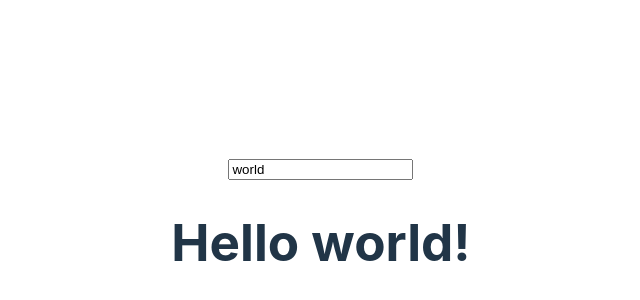
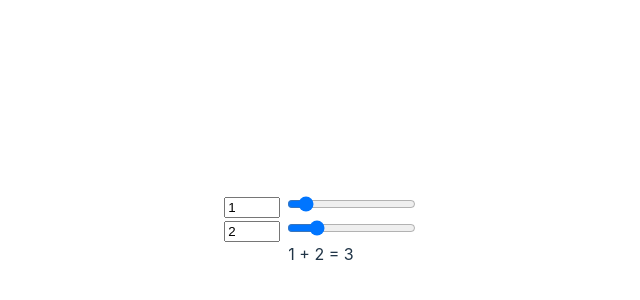
Before and after one commit to Filipe-vilela-felix/svelte-tutorial, a Svelte app: page / in a window 1280 px wide. Shown: the part 170-470 px from the top of the page, without its empty margins (319-959 px from the left). Built offline with nearby package versions, Linux system fonts and the light colour scheme.

Commit message:
numeric-inputs

```diff
--- a/src/App.svelte
+++ b/src/App.svelte
@@ -1,17 +1,30 @@
 <script>
-  let name = 'world';
+  let a = 1;
+  let b = 2;
 </script>
 
-<input bind:value={name} />
+<label>
+  <input type="number" bind:value={a} min="0" max="10" />
+  <input type="range" bind:value={a} min="0" max="10" />
+</label>
 
-<h1>Hello {name}!</h1>
+<br>
+
+<label>
+  <input type="number" bind:value={b} min="0" max="10" />
+  <input type="range" bind:value={b} min="0" max="10" />
+</label>
+
+<br>
+
+{a} + {b} = {a + b}
 
 <!--
 
-  Como regra geral, o fluxo de dados no Svelte é de cima para baixo — um componente pai pode definir props em um componente filho e
-  um componente pode definir atributos em um elemento, mas não o contrário.
+  Claro! O DOM (Document Object Model) é uma representação em árvore da estrutura de uma página da web.
+  No DOM, todos os valores são armazenados como strings, mesmo que sejam números. Isso pode ser um problema quando você está trabalhando com
+  entradas numéricas, como campos de entrada do tipo “number” ou “range”, pois significa que você precisa lembrar de converter o valor da entrada
+  para um número antes de usá-lo.
 
-  Às vezes é útil quebrar essa regra, utilizando a directiva: bind:value. (linha 5);
-  Note que usando essa propriedade, o valor do nome usado em <h1> é alteraldo após alteração do mesmo em <input/>.
-
+  Com bind:value, o Svelte cuida disso para você. (linhas 7, 8,  14 e 15);
 -->
```
